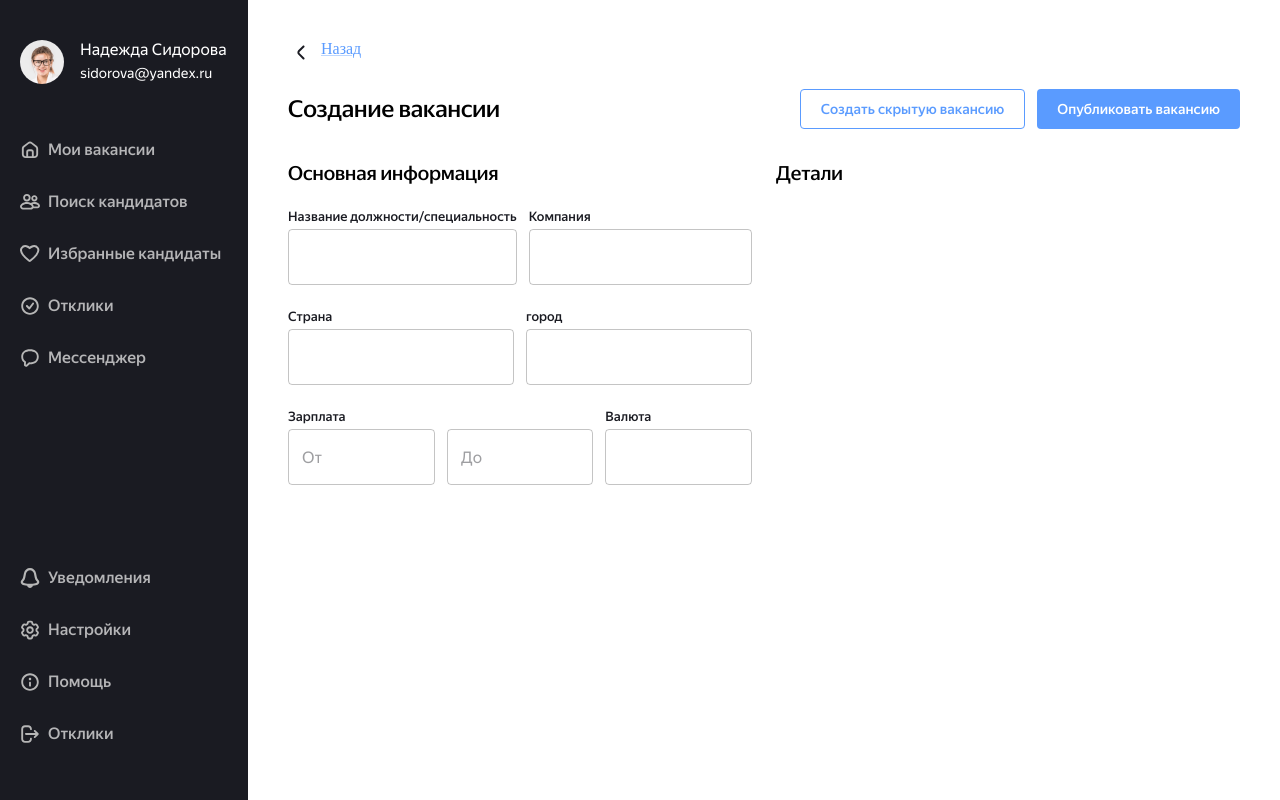
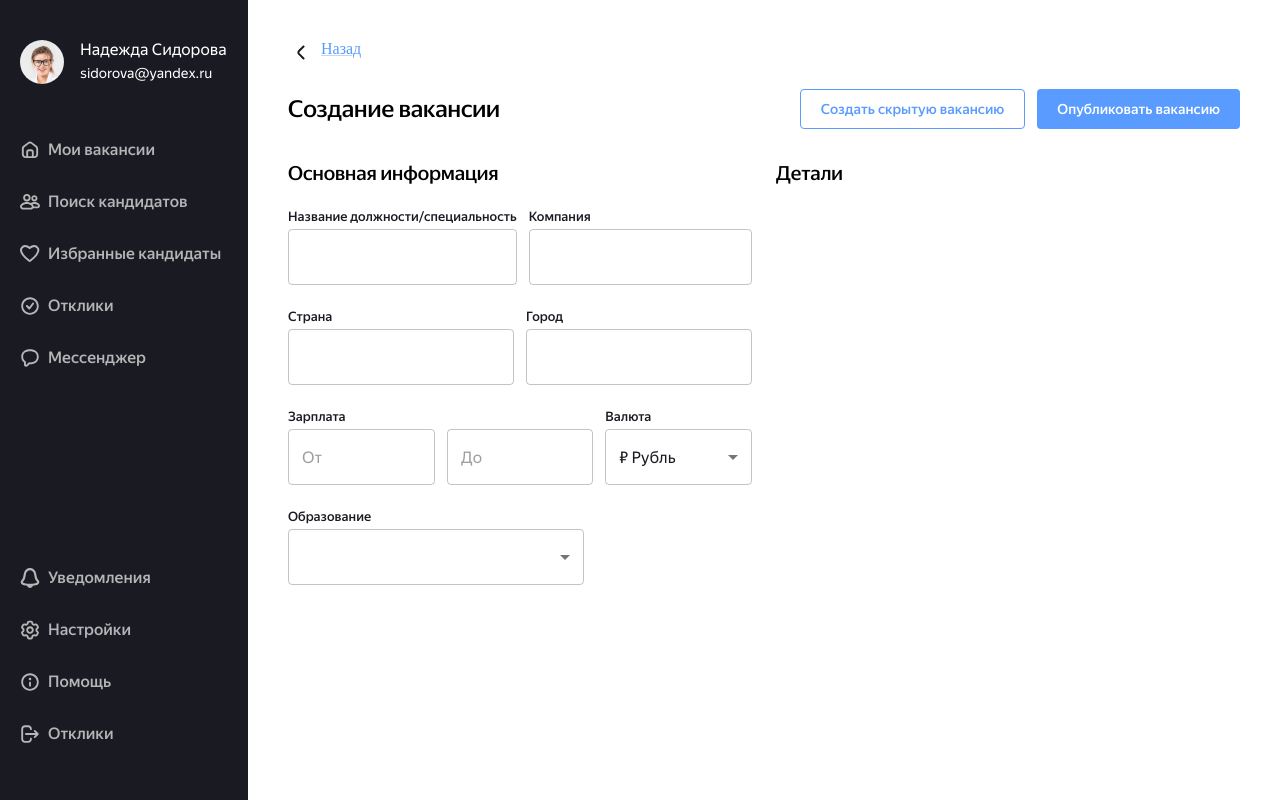
Before and after one commit to MostBridge/Frontend, a React (Vite) app: page /create-vacancy in a window 1280 px wide. Built offline with nearby package versions, Linux system fonts and the light colour scheme.

Commit message:
feature: add custom selector

```diff
--- /dev/null
+++ b/src/components/Selector/Selector.tsx
@@ -0,0 +1,21 @@
+import Select from '@mui/material/Select';
+import { SelectProps } from '@mui/material';
+import { styled } from '@mui/material/styles';
+
+const Selector = styled(Select)<SelectProps>(({ theme }) => ({
+    variants: [
+        {
+            props: { variant: 'outlined' },
+            styles: {
+                backgroundColor: theme.palette.background.default,
+                color: theme.palette.text.primary,
+
+                '&::placeholder': {
+                    color: theme.palette.text.secondary,
+                },
+            },
+        },
+    ],
+}));
+
+export default Selector
--- /dev/null
+++ b/src/components/Selector/SelectorWithLabel/SelectorWithLabel.module.css
@@ -0,0 +1,6 @@
+.container {
+    display: flex;
+    flex-direction: column;
+    gap: 4px;
+    width: 100%;
+}
--- /dev/null
+++ b/src/components/Selector/SelectorWithLabel/SelectorWithLabel.tsx
@@ -0,0 +1,40 @@
+import { SelectChangeEvent, useTheme } from "@mui/material"
+import { FC, PropsWithChildren, useId, useState } from "react"
+import styles from './SelectorWithLabel.module.css'
+import SelectLabel from '@mui/material/InputLabel';
+import Selector from "../Selector";
+
+interface SelectorWithLabelProps {
+    label?: string,
+    baseValue?: string,
+    maxWidth?: string,
+}
+const SelectorWithLabel: FC<PropsWithChildren<SelectorWithLabelProps>> = ({ label, baseValue, maxWidth, children }) => {
+
+    const [value, setValue] = useState<string>(baseValue || '');
+
+    const handleChange = (event: SelectChangeEvent<unknown>) => {
+        setValue(event.target.value as string);
+    };
+
+    const id = useId()
+
+    const theme = useTheme()
+
+    const inputLabelStyle = {
+        ...theme.typography.caption,
+        fontWeight: theme.typography.fontWeightMedium,
+        color: theme.palette.text.primary
+    }
+
+    return (
+        <div className={styles.container} style={{ maxWidth: maxWidth }}>
+            {label && <SelectLabel style={inputLabelStyle} htmlFor={id}>{label}</SelectLabel>}
+            <Selector id={id} value={value} onChange={handleChange}>
+                {children}
+            </Selector>
+        </div>
+    )
+}
+
+export default SelectorWithLabel
--- a/src/pages/CreateVacancy/CreateVacancy.tsx
+++ b/src/pages/CreateVacancy/CreateVacancy.tsx
@@ -1,11 +1,19 @@
 import BackButton from '../../components/BackButton/BackButton'
 // import React from 'react'
 import styles from './CreateVacancy.module.css'
-import { Typography } from '@mui/material'
+import { MenuItem, Typography } from '@mui/material'
 import Button from '../../components/Button/Button'
 import Input from './Input/Input'
+import SelectorWithLabel from 'components/Selector/SelectorWithLabel/SelectorWithLabel'
 
 const CreateVacancy = () => {
+
+  // const cityes = ["Москва", "Санкт-Петербург", "Новосибирск", "Екатаринбург", "Казань", "Нижний Новгород", "Красноярск", "Челябинск", "Самара", "Уфа"]
+
+  const currencies = ['₽ Рубль', '$ Доллар', '€ Евро',]
+
+  const education = ['Среднее', 'Высшее']
+
   return (
     <main className={styles.main}>
       <section className={styles.top_section}>
@@ -39,13 +47,18 @@ const CreateVacancy = () => {
           </ul>
           <ul className={styles.list_of_inputs}>
             <Input label="Страна" />
-            <Input label="город" />
+            <Input label="Город" />
           </ul>
           <ul className={styles.list_of_inputs}>
-            <Input label="Зарплата" placeholder="От"/>
-            <Input placeholder="До"/>
-            <Input label="Валюта" />
+            <Input label="Зарплата" placeholder="От" />
+            <Input placeholder="До" />
+            <SelectorWithLabel label='Валюта' baseValue="₽ Рубль" maxWidth='150px'>
+              {currencies.map((el, id) => <MenuItem key={id} value={el}>{el}</MenuItem>)}
+            </SelectorWithLabel>
           </ul>
+          <SelectorWithLabel label='Образование' maxWidth='296px' >
+            {education.map((el, id) => <MenuItem key={id} value={el}>{el}</MenuItem>)}
+          </SelectorWithLabel>
         </article>
         <article className={styles.article}>
           <Typography className={styles.text} variant="h3" component="h2">
```
